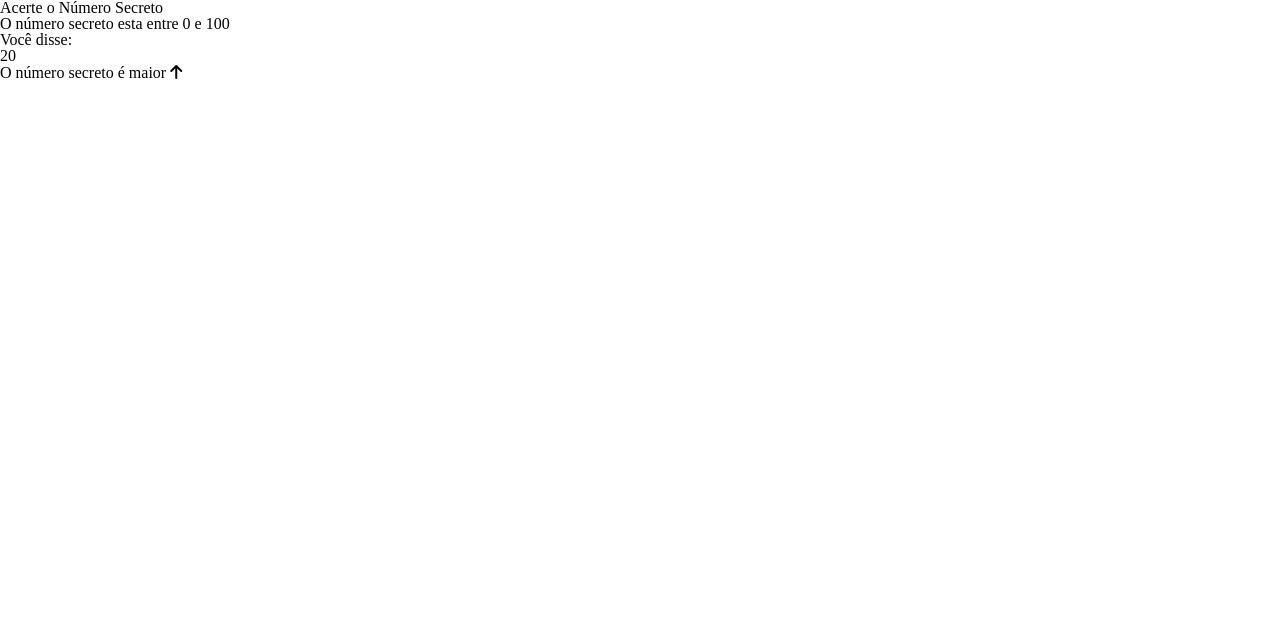
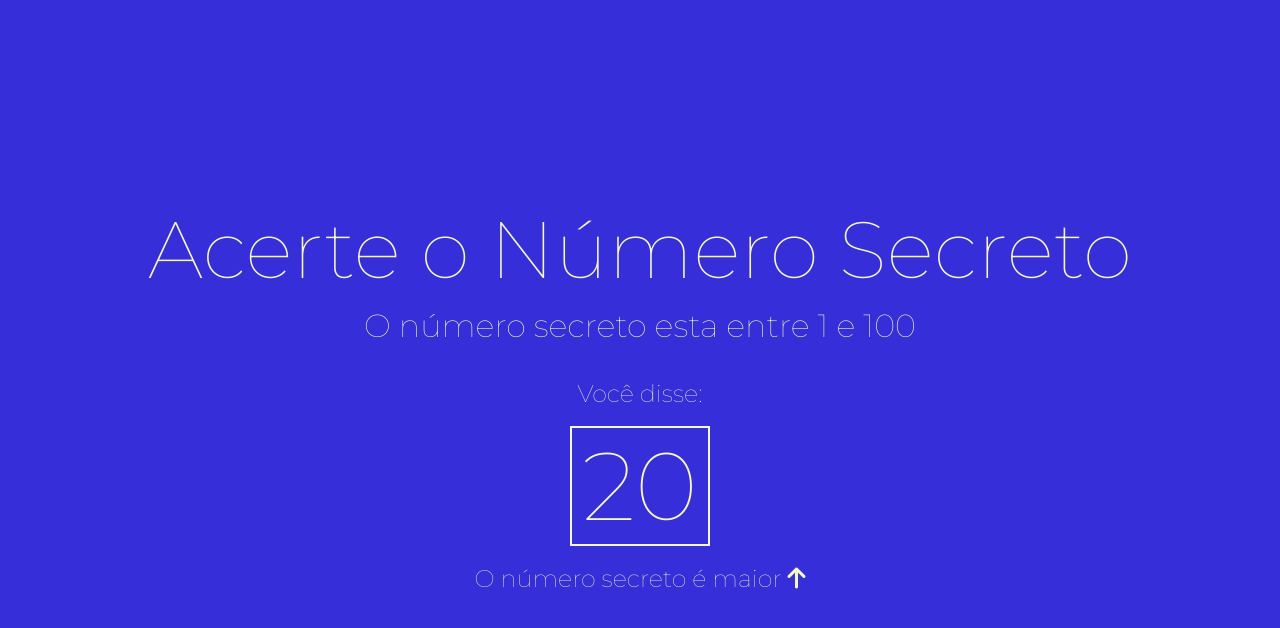
Before and after one commit to pedrocpacheco/alura-javascript-frontend, a plain HTML site: page 4-validacoes-voz/index.html in a window 1280 px wide. Drawn offline with nearby package versions, Linux system fonts and the light colour scheme.

Commit message:
4-aula-1

```diff
--- /dev/null
+++ b/4-validacoes-voz/app/sortearNumero.js
@@ -0,0 +1,14 @@
+const menorValor = 1
+const maiorValor = 100
+
+const numeroSecreto = gerarNumeroAleatorio()
+
+function gerarNumeroAleatorio() {
+  parseInt(Math.random() * maiorValor + 1)
+}
+
+const elementoMenorValor = document.getElementById("menor-valor")
+elementoMenorValor.innerHTML = menorValor
+
+const elementoMaiorValor = document.getElementById("maior-valor")
+elementoMaiorValor.innerHTML = maiorValor
--- a/4-validacoes-voz/index.html
+++ b/4-validacoes-voz/index.html
@@ -11,12 +11,20 @@
   </head>
   <body>
     <h1>Acerte o Número Secreto</h1>
-    <h3>O número secreto esta entre <span id="menor-valor">0</span> e <span id="maior-valor">100</span></h3>
+    <h3>
+      O número secreto esta entre
+      <span id="menor-valor">0</span> e
+      <span id="maior-valor">100</span>
+    </h3>
 
     <div id="chute" class="mensagem">
       <div>Você disse:</div>
       <span class="box">20</span>
-      <div>O número secreto é maior <i class="fa-solid fa-arrow-up"></i></div>
+      <div>
+        O número secreto é maior
+        <i class="fa-solid fa-arrow-up"></i>
+      </div>
     </div>
+    <script src="./app/sortearNumero.js"></script>
   </body>
 </html>
--- a/4-validacoes-voz/style.css
+++ b/4-validacoes-voz/style.css
@@ -0,0 +1,42 @@
+@import url("https://fonts.googleapis.com/css2?family=Montserrat:wght@100&display=swap");
+
+:root {
+  --font-family: "Montserrat", sans-serif;
+  --bg-color: #362fd9;
+  --primary-color: #f6f7c1;
+}
+
+body {
+  font-family: var(--font-family);
+  background-color: var(--bg-color);
+  color: var(--primary-color);
+  min-height: 100vh;
+  display: flex;
+  flex-direction: column;
+  align-items: center;
+  justify-content: center;
+  text-align: center;
+  margin: 0;
+}
+
+h1 {
+  font-size: 5em;
+}
+
+h3 {
+  font-size: 2em;
+  margin-top: 20px;
+}
+
+.mensagem {
+  font-size: 1.5em;
+  margin-top: 40px;
+}
+
+.box {
+  border: 2px solid var(--primary-color);
+  display: inline-block;
+  font-size: 4em;
+  padding: 10px;
+  margin: 20px;
+}
```
